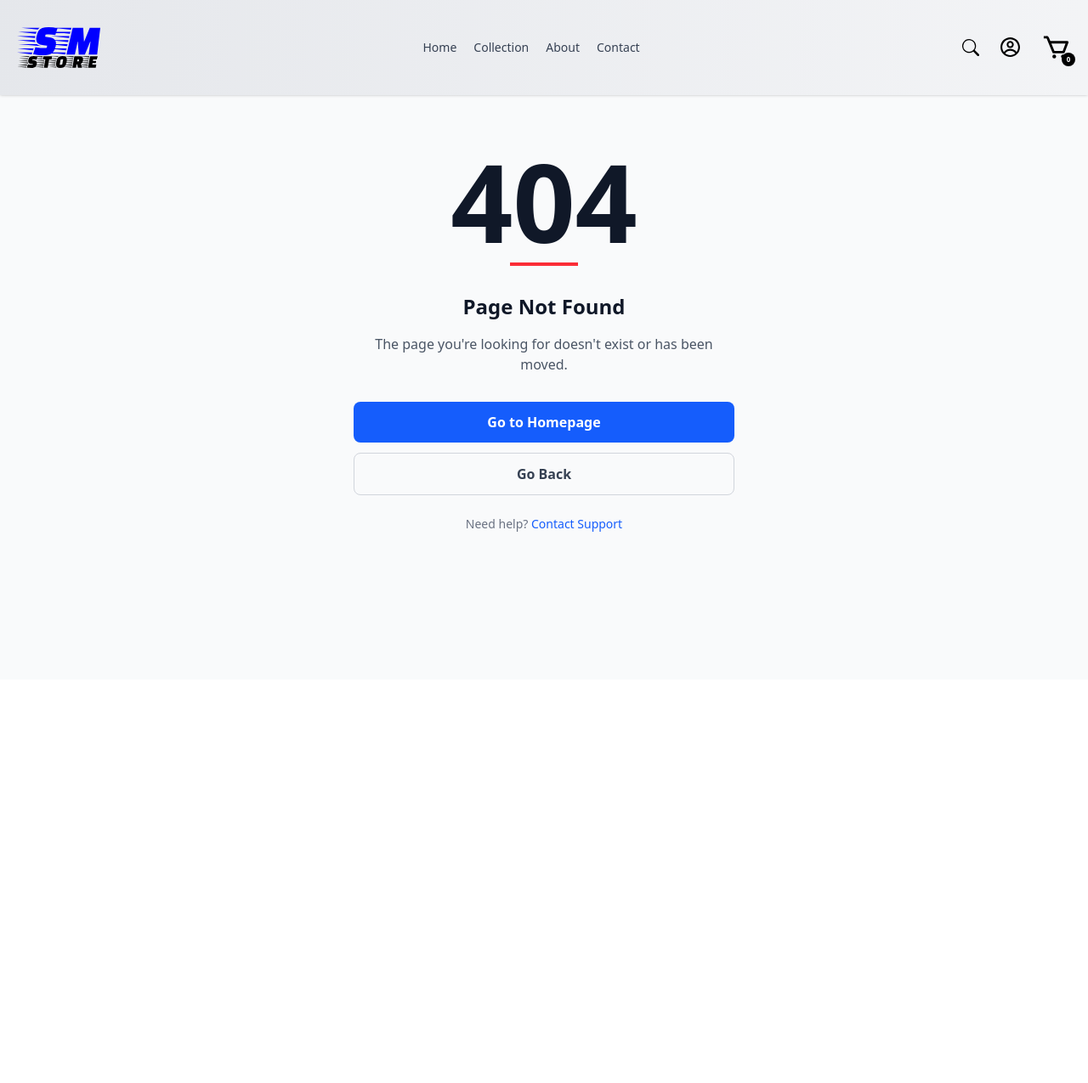
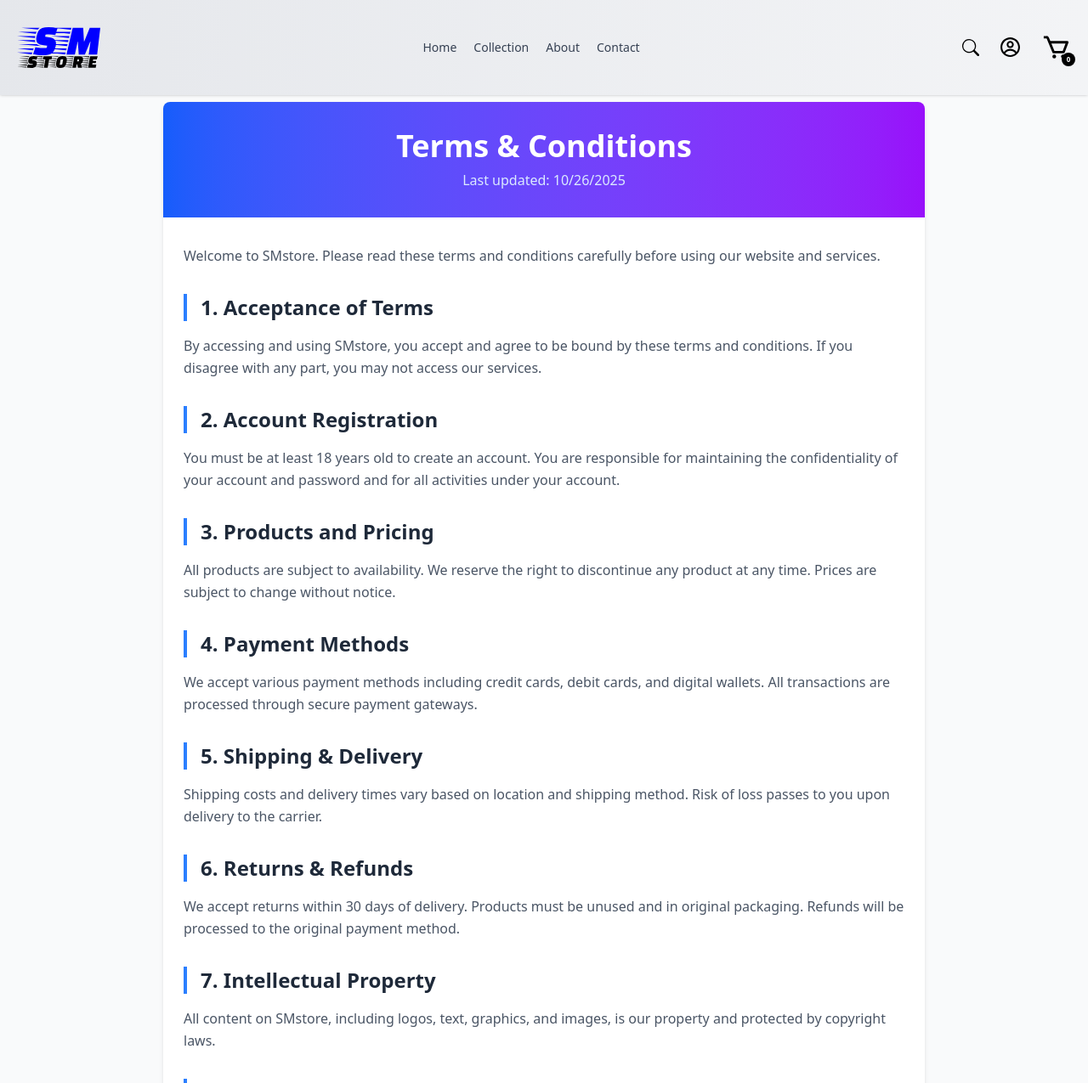
Before and after one commit to matusalasana/ecommerce-app, a React (Vite) app: page /terms in a window 1280 px wide. Before the commit this address had no page. Shown: the top 1275 px of the page at 85% size. Before the commit the page ends 800 px from the top, so only its background shows below. Built offline with nearby package versions, Linux system fonts and the light colour scheme.

Commit message:
terms page added

```diff
--- a/src/App.tsx
+++ b/src/App.tsx
@@ -13,6 +13,7 @@ import Error from "./pages/Error"
 import { useEffect, useState } from "react"
 import SignUp from "./pages/SignUp"
 import Profile from "./pages/Profile"
+import Terms from "./pages/Terms"
 
 function App() {
   const [searchVisibility, setSearchVisibility] = useState('hidden')
@@ -74,6 +75,9 @@ function App() {
               path="/orders"
               element={<Orders />} />
             <Route
+              path="/terms"
+              element= {<Terms />} />
+            <Route
               path="/404"
               element={<Error />} />
             <Route
--- /dev/null
+++ b/src/pages/Terms.tsx
@@ -0,0 +1,155 @@
+import Footer from "../components/Footer";
+
+const Terms = () => {
+    return (
+        <div>
+            <div className="min-h-screen bg-gray-50 py-8 px-4 pt-30 sm:px-6 lg:px-8">
+                <div className="max-w-4xl mx-auto bg-white rounded-lg shadow-md overflow-hidden">
+                    {/* Header */}
+                    <div className="bg-linear-to-r from-blue-600 to-purple-600 px-6 py-8 text-white">
+                        <h1 className="text-4xl font-bold text-center mb-2">Terms & Conditions</h1>
+                        <p className="text-center text-blue-100">Last updated: {new Date().toLocaleDateString()}</p>
+                    </div>
+
+                    {/* Terms Content */}
+                    <div className="px-6 py-8 space-y-8">
+                        {/* Introduction */}
+                        <div className="text-gray-600 leading-relaxed">
+                            <p className="mb-4">
+                                Welcome to SMstore. Please read these terms and conditions carefully before using our website
+                                and services.
+                            </p>
+                        </div>
+
+                        {/* Section 1 */}
+                        <div className="space-y-4">
+                            <h2 className="text-2xl font-semibold text-gray-800 border-l-4 border-blue-500 pl-4">
+                                1. Acceptance of Terms
+                            </h2>
+                            <p className="text-gray-600 leading-relaxed">
+                                By accessing and using SMstore, you accept and agree to be bound by these terms and conditions.
+                                If you disagree with any part, you may not access our services.
+                            </p>
+                        </div>
+
+                        {/* Section 2 */}
+                        <div className="space-y-4">
+                            <h2 className="text-2xl font-semibold text-gray-800 border-l-4 border-blue-500 pl-4">
+                                2. Account Registration
+                            </h2>
+                            <p className="text-gray-600 leading-relaxed">
+                                You must be at least 18 years old to create an account. You are responsible for maintaining the
+                                confidentiality of your account and password and for all activities under your account.
+                            </p>
+                        </div>
+
+                        {/* Section 3 */}
+                        <div className="space-y-4">
+                            <h2 className="text-2xl font-semibold text-gray-800 border-l-4 border-blue-500 pl-4">
+                                3. Products and Pricing
+                            </h2>
+                            <p className="text-gray-600 leading-relaxed">
+                                All products are subject to availability. We reserve the right to discontinue any product at any time.
+                                Prices are subject to change without notice.
+                            </p>
+                        </div>
+
+                        {/* Section 4 */}
+                        <div className="space-y-4">
+                            <h2 className="text-2xl font-semibold text-gray-800 border-l-4 border-blue-500 pl-4">
+                                4. Payment Methods
+                            </h2>
+                            <p className="text-gray-600 leading-relaxed">
+                                We accept various payment methods including credit cards, debit cards, and digital wallets.
+                                All transactions are processed through secure payment gateways.
+                            </p>
+                        </div>
+
+                        {/* Section 5 */}
+                        <div className="space-y-4">
+                            <h2 className="text-2xl font-semibold text-gray-800 border-l-4 border-blue-500 pl-4">
+                                5. Shipping & Delivery
+                            </h2>
+                            <p className="text-gray-600 leading-relaxed">
+                                Shipping costs and delivery times vary based on location and shipping method. Risk of loss
+                                passes to you upon delivery to the carrier.
+                            </p>
+                        </div>
+
+                        {/* Section 6 */}
+                        <div className="space-y-4">
+                            <h2 className="text-2xl font-semibold text-gray-800 border-l-4 border-blue-500 pl-4">
+                                6. Returns & Refunds
+                            </h2>
+                            <p className="text-gray-600 leading-relaxed">
+                                We accept returns within 30 days of delivery. Products must be unused and in original packaging.
+                                Refunds will be processed to the original payment method.
+                            </p>
+                        </div>
+
+                        {/* Section 7 */}
+                        <div className="space-y-4">
+                            <h2 className="text-2xl font-semibold text-gray-800 border-l-4 border-blue-500 pl-4">
+                                7. Intellectual Property
+                            </h2>
+                            <p className="text-gray-600 leading-relaxed">
+                                All content on SMstore, including logos, text, graphics, and images, is our property and
+                                protected by copyright laws.
+                            </p>
+                        </div>
+
+                        {/* Section 8 */}
+                        <div className="space-y-4">
+                            <h2 className="text-2xl font-semibold text-gray-800 border-l-4 border-blue-500 pl-4">
+                                8. Limitation of Liability
+                            </h2>
+                            <p className="text-gray-600 leading-relaxed">
+                                SMstore shall not be liable for any indirect, incidental, special, consequential, or punitive
+                                damages resulting from your use of our services.
+                            </p>
+                        </div>
+
+                        {/* Section 9 */}
+                        <div className="space-y-4">
+                            <h2 className="text-2xl font-semibold text-gray-800 border-l-4 border-blue-500 pl-4">
+                                9. Governing Law
+                            </h2>
+                            <p className="text-gray-600 leading-relaxed">
+                                These terms shall be governed by and construed in accordance with the laws of your country/region,
+                                without regard to its conflict of law provisions.
+                            </p>
+                        </div>
+
+                        {/* Section 10 */}
+                        <div className="space-y-4">
+                            <h2 className="text-2xl font-semibold text-gray-800 border-l-4 border-blue-500 pl-4">
+                                10. Contact Information
+                            </h2>
+                            <p className="text-gray-600 leading-relaxed">
+                                For any questions about these Terms & Conditions, please contact us at:
+                            </p>
+                            <div className="bg-gray-50 p-4 rounded-lg">
+                                <p className="text-gray-700">Email: matusalasana@gmail.com</p>
+                                <p className="text-gray-700">Phone: +251-945807386</p>
+                                <p className="text-gray-700">Address: King George VI street, Addis Ababa City, Ethiopia.</p>
+                            </div>
+                        </div>
+
+                        {/* Acceptance Note */}
+                        <div className="bg-yellow-50 border-l-4 border-yellow-400 p-4 mt-8">
+                            <p className="text-yellow-700">
+                                <strong>Note:</strong> By using our website, you acknowledge that you have read, understood,
+                                and agree to be bound by these Terms & Conditions.
+                            </p>
+                        </div>
+                    </div>
+
+                </div>
+
+            </div>
+            <Footer />
+        </div>
+    );
+};
+
+export default Terms;
```
